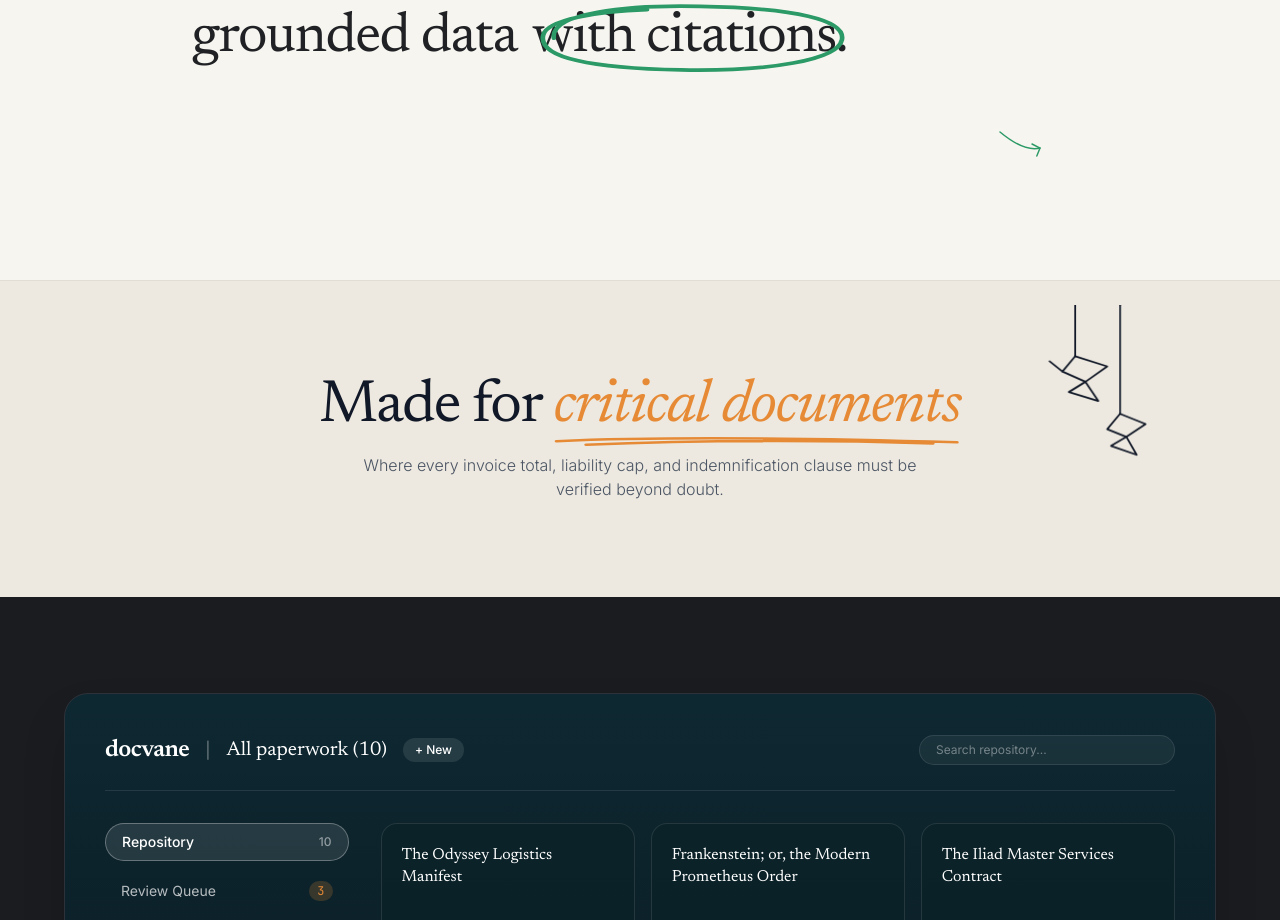
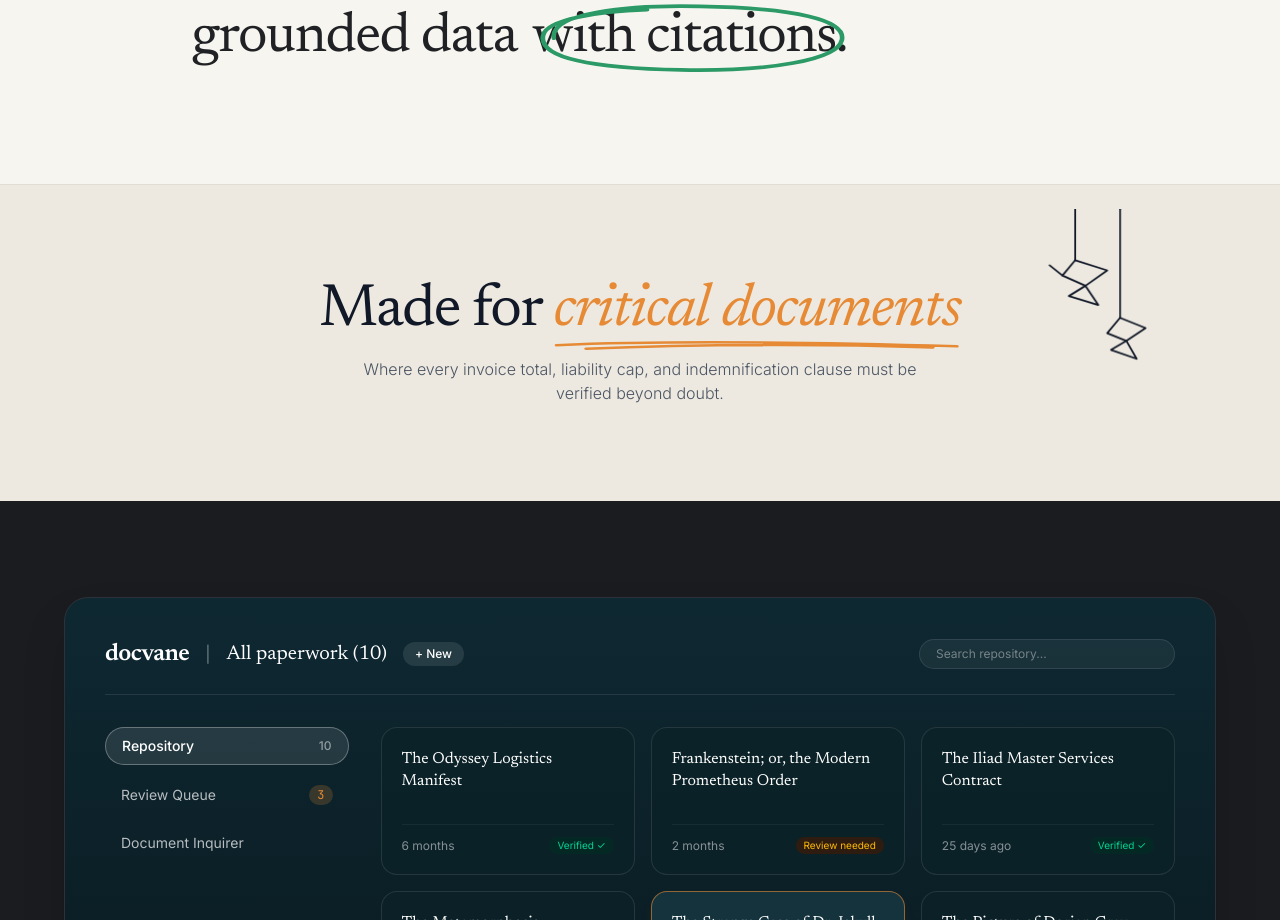
Before and after one commit to flexxy-07/docvane, a Next.js app in the folder frontend/: page / in a window 1280 px wide. Shown: the part 1443-2363 px from the top of the page. Built offline with nearby package versions, Linux system fonts and the light colour scheme; a web font is replaced by a local one.

Commit message:
style(homepage): remove green arrow from section 2

```diff
--- a/frontend/src/app/page.tsx
+++ b/frontend/src/app/page.tsx
@@ -151,7 +151,6 @@ export default function Home() {
   const { ref: booksRef, inView: booksInView } = useInView({ threshold: 0.2, rootMargin: "0px 0px -40px 0px" });
   const { ref: stmt1Ref, inView: stmt1InView } = useInView({ threshold: 0.25, rootMargin: "0px 0px -50px 0px" });
   const { ref: stmt2Ref, inView: stmt2InView } = useInView({ threshold: 0.25, rootMargin: "0px 0px -50px 0px" });
-  const { ref: arrowRef, inView: arrowInView } = useInView({ threshold: 0.3, rootMargin: "0px 0px -30px 0px" });
 
   /* Section 3 Triggers */
   const { ref: sec3Ref, inView: sec3InView } = useInView({ threshold: 0.2, rootMargin: "0px 0px -50px 0px" });
@@ -407,26 +406,6 @@ export default function Home() {
               </span>
             </p>
           </div>
-        </div>
-
-        {/* Hand-drawn green arrow — draws downwards on scroll */}
-        <div ref={arrowRef as React.RefObject<HTMLDivElement>} className="max-w-4xl mx-auto flex justify-end mt-12 pr-8">
-          <svg className="w-16 h-12 text-[#2B9A66]" viewBox="0 0 80 60" fill="none" stroke="currentColor" strokeLinecap="round">
-            <path
-              d="M 10,15 Q 40,40 60,35"
-              strokeWidth="1.8"
-              strokeDasharray="70"
-              strokeDashoffset={arrowInView ? 0 : 70}
-              style={{ transition: "stroke-dashoffset 0.75s cubic-bezier(0.16,1,0.3,1) 0.1s" }}
-            />
-            <path
-              d="M 50,30 L 60,35 L 56,45"
-              strokeWidth="1.8"
-              strokeDasharray="40"
-              strokeDashoffset={arrowInView ? 0 : 40}
-              style={{ transition: "stroke-dashoffset 0.5s cubic-bezier(0.16,1,0.3,1) 0.45s" }}
-            />
-          </svg>
         </div>
       </section>
 
```
